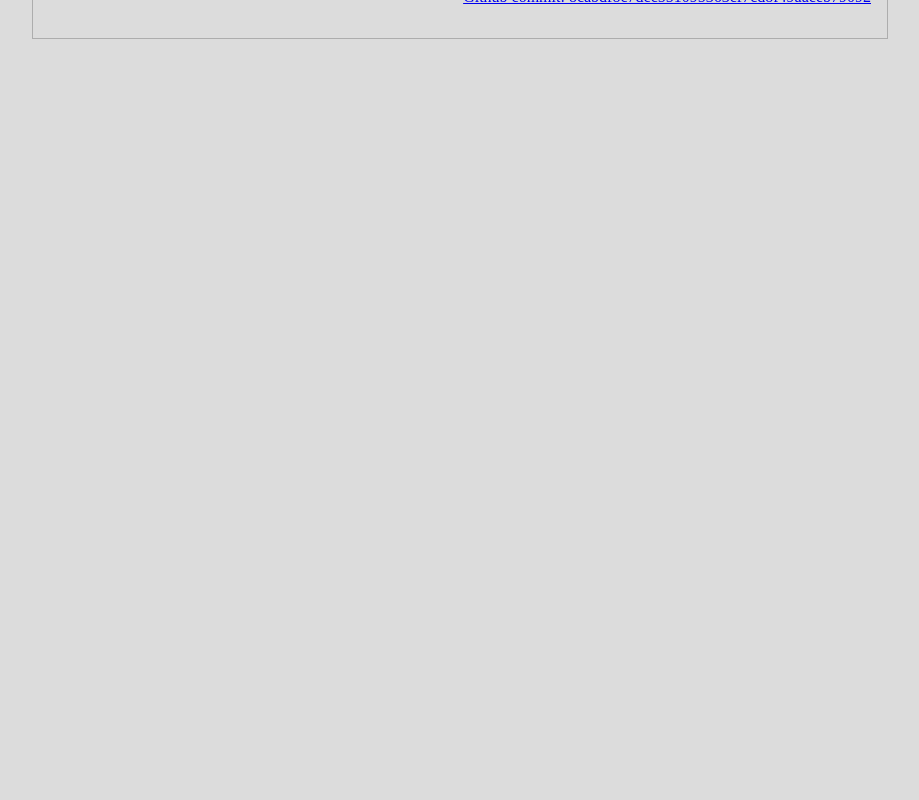
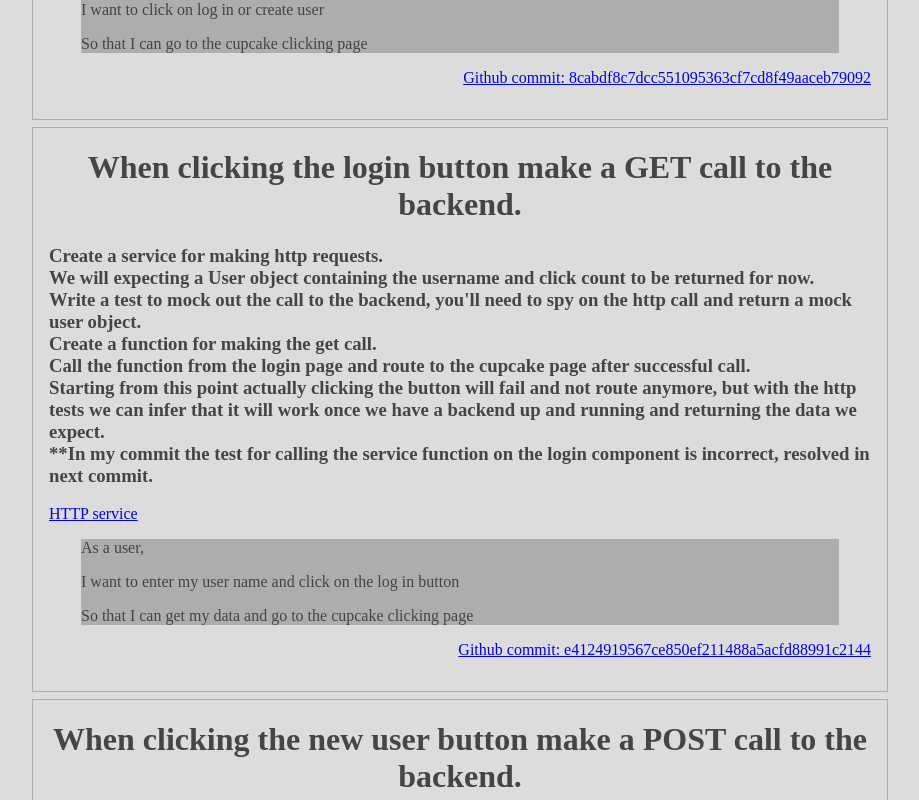
Before and after one commit to CameronJett/cupcake_clicker_tutorial, an Angular app: page / in a window 1280 px wide. Shown: the part 1600-2400 px from the top of the page, without its empty margins (200-1119 px from the left). Before the commit the page ends 1717 px from the top, so only its background shows below. Built offline with nearby package versions, Linux system fonts and the light colour scheme.

Commit message:
tasks up to get api backend

```diff
--- a/src/app/app.component.html
+++ b/src/app/app.component.html
@@ -1,6 +1,7 @@
 <h1>CUPCAKE CLICKER TUTORIAL</h1>
 <h2>This is a step by step tutorial on creating a frontend and backend for a simple cupcake clicking game with users and
-  a leaderboard</h2>
+  a leaderboard.  Make sure to follow TDD for this project.  If you are having issues some steps are given angular references, and every step has a link to a Github
+  commit for reference to show all changes on that step, but for best effect try and solve the issues on your own first..</h2>
 
 <ol>
   <div class='task' *ngFor="let task of json_data">
--- a/src/assets/data.json
+++ b/src/assets/data.json
@@ -22,7 +22,7 @@
         },
         {
             "HEADER": "Create a counter and increment on cupcake click",
-            "DETAILS": "Create and test function for incrementing clicked count.\nDisplay count on page.\nConnect and test click of the cupcake to incrementing the count.",
+            "DETAILS": "Create function for incrementing clicked count.\nDisplay count on page.\nConnect click of the cupcake to incrementing the count.",
             "USER_STORY": {
                 "AS_A": "As a user,",
                 "I_WANT": "I want to be able to click on the cupcake and view my current score",
@@ -34,7 +34,7 @@
         },
         {
             "HEADER": "Create a login page for users to log in.",
-            "DETAILS": "Generate Login page.\nCreate form for user name, a button to log in, and a button for creating a user.\nOn click buttons test and route to cupcake page.",
+            "DETAILS": "Generate Login page.\nCreate form group for user name, a button to log in, and a button for creating a user.\nOn click buttons route to cupcake page.",
             "USER_STORY": {
                 "AS_A": "As a user,",
                 "I_WANT": "I want to click on log in or create user",
@@ -43,6 +43,47 @@
             "HYPERLINK_TEXT": "Angular Form Groups",
             "HYPERLINK": "https://appdividend.com/2019/12/17/angular-formgroup-example-tutorial-from-scratch/",
             "GITHUB_COMMIT": "8cabdf8c7dcc551095363cf7cd8f49aaceb79092"
+        },
+        {
+            "HEADER": "When clicking the login button make a GET call to the backend.",
+            "DETAILS": "Create a service for making http requests.\nWe will expecting a User object containing the username and click count to be returned for now.\nWrite a test to mock out the call to the backend, you'll need to spy on the http call and return a mock user object.\nCreate a function for making the get call.\nCall the function from the login page and route to the cupcake page after successful call.\nStarting from this point actually clicking the button will fail and not route anymore, but with the http tests we can infer that it will work once we have a backend up and running and returning the data we expect.\n**In my commit the test for calling the service function on the login component is incorrect, resolved in next commit.",
+            "USER_STORY": {
+                "AS_A": "As a user,",
+                "I_WANT": "I want to enter my user name and click on the log in button",
+                "SO_THAT": "So that I can get my data and go to the cupcake clicking page"
+            },
+            "HYPERLINK_TEXT": "HTTP service",
+            "HYPERLINK": "https://www.techiediaries.com/angular/angular-httpclient-9-8-service-api-calls-and-fetching-data/",
+            "GITHUB_COMMIT": "e4124919567ce850ef211488a5acfd88991c2144"
+        },
+        {
+            "HEADER": "When clicking the new user button make a POST call to the backend.",
+            "DETAILS": "Create a service function for making POST request.\nWe will expect a User containing the username and 0 click count to be returned.\nRepeat what was done in the last step for the most part not forgetting the tests in service and login page.\nCall the function from the login page and route to the cupcake page after successful call.\nI also made sure that the user name form had to not be empty to be valid.\n**Extra: I also set up the form buttons to be disabled when the user has not put in any characters into the username box for this commit.",
+            "USER_STORY": {
+                "AS_A": "As a user,",
+                "I_WANT": "I want to enter my user name and click on the new user button",
+                "SO_THAT": "So that I can create my user and go to the cupcake clicking page"
+            },
+            "GITHUB_COMMIT": "d3199d8d91b983e86ffaca7db8cd4ff200535ef3"
+        },
+        {
+            "HEADER": "Setup Spring backend.",
+            "DETAILS": "Go to start.spring.io and generate your Spring backend.\nAdd dependencies for Web, JPA, H2, and Lombok.\nRun the server and open localhost:8080, you should see a whitelabel error page because we have not set up a rest endpoint yet.",
+            "HYPERLINK_TEXT": "Spring guide",
+            "HYPERLINK": "https://spring.io/guides/tutorials/rest/",
+            "GITHUB_COMMIT": "9c313d6eed27149347a53b77b92eaacb255efe91"
+        },
+        {
+            "HEADER": "Create GET api endpoint.",
+            "DETAILS": "Create a Controller and Model folder.\nCreate a UserController with a RequestMapping for our /username endpoint.\nCreate a User model with our name and click count.\nReturn a simple mock user from the endpoint.\nNow when you run the backend you can go to the frontend, put in a name and click login, and you should route to the cupcake page.",
+            "USER_STORY": {
+                "AS_A": "As a user,",
+                "I_WANT": "I want to be able to put in my name and click login and be logged into the system",
+                "SO_THAT": "So that I can go to the cupcake clicking page"
+            },
+            "HYPERLINK_TEXT": "Http endpoint testing",
+            "HYPERLINK": "https://spring.io/guides/gs/testing-web/",
+            "GITHUB_COMMIT": "2c55d97d88403984bdd3f7c8dae55dfffe208abb"
         }
     ]
 }
```
